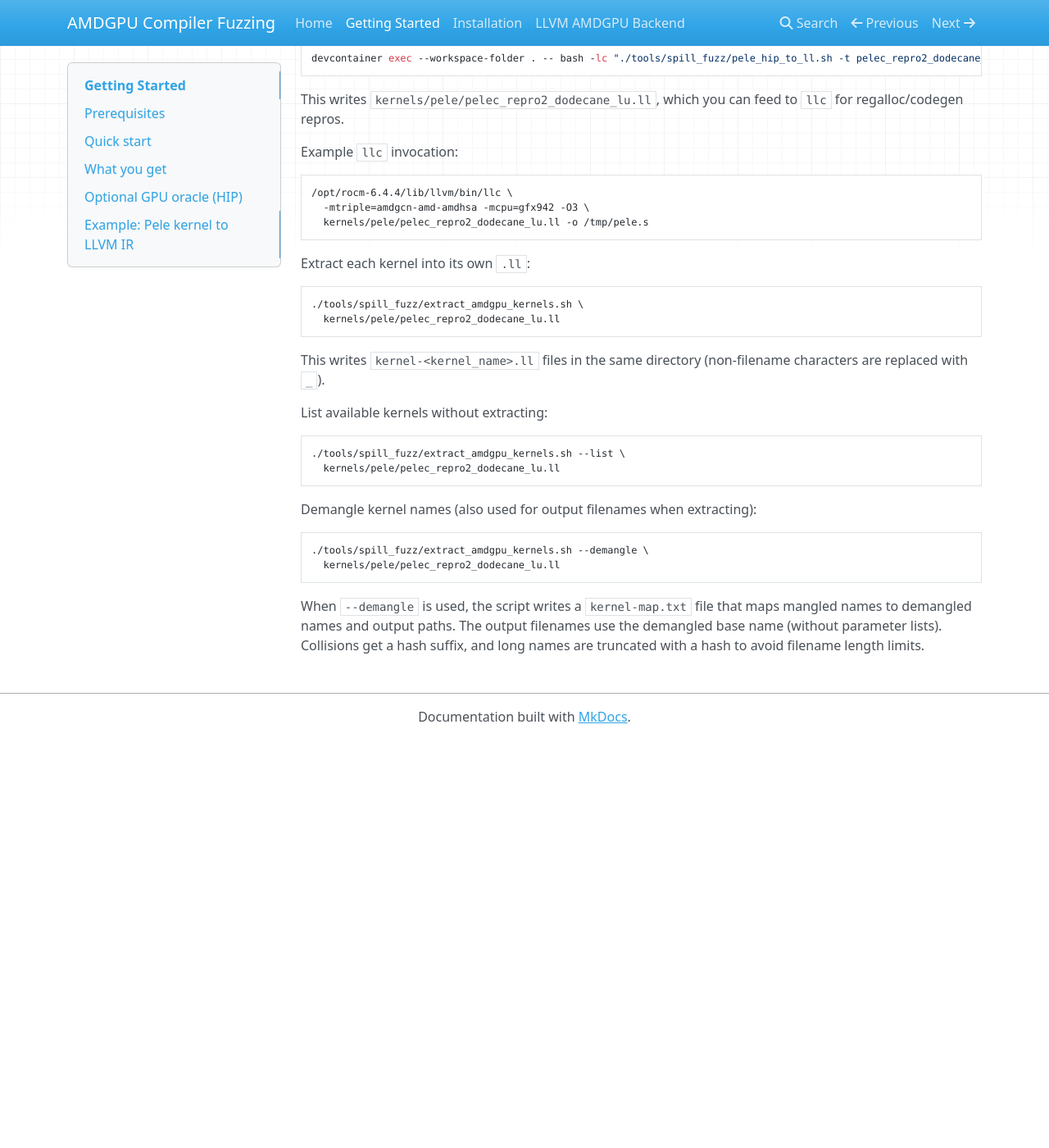
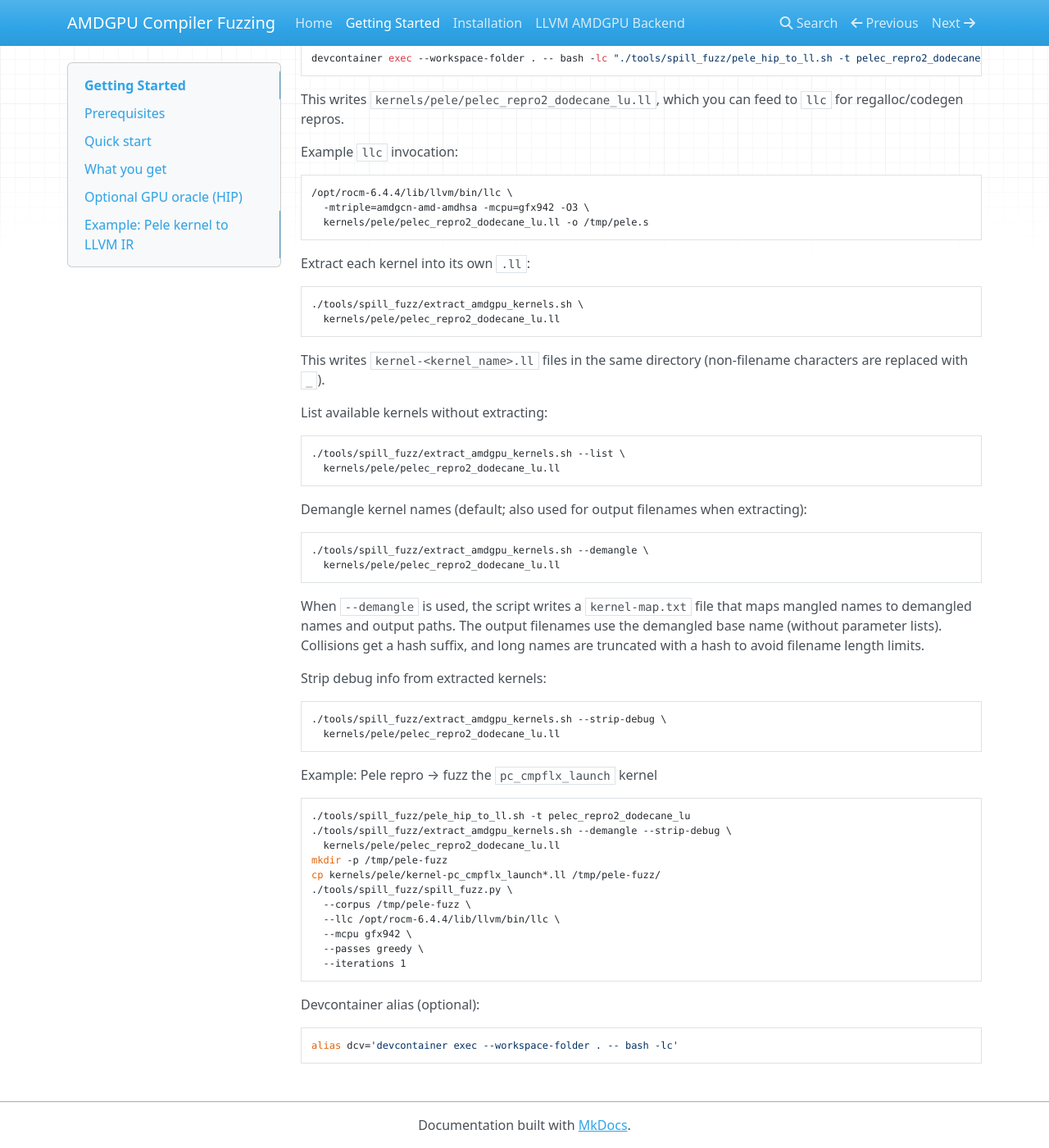
Before and after one commit to BenWibking/amdgpu-compiler-fuzzing, an MkDocs documentation site: the page built from docs/markdown/getting-started.md, in a window 1280 px wide and 1400 px high, scrolled down 1113 px. Shown: the whole window at 82% size. Built offline with MkDocs 1.6.1, drawn with Linux system fonts in a browser that asks for light colours; nearby versions of some CDN libraries; before the commit the page ends 2015 px from its top, so only the background shows below that.

Commit message:
add full workflow example

````diff
--- a/docs/markdown/getting-started.md
+++ b/docs/markdown/getting-started.md
@@ -89,7 +89,7 @@ List available kernels without extracting:
   kernels/pele/pelec_repro2_dodecane_lu.ll
 ```
 
-Demangle kernel names (also used for output filenames when extracting):
+Demangle kernel names (default; also used for output filenames when extracting):
 
 ```
 ./tools/spill_fuzz/extract_amdgpu_kernels.sh --demangle \
@@ -100,3 +100,32 @@ When `--demangle` is used, the script writes a `kernel-map.txt` file that maps
 mangled names to demangled names and output paths. The output filenames use the
 demangled base name (without parameter lists). Collisions get a hash suffix, and
 long names are truncated with a hash to avoid filename length limits.
+
+Strip debug info from extracted kernels:
+
+```
+./tools/spill_fuzz/extract_amdgpu_kernels.sh --strip-debug \
+  kernels/pele/pelec_repro2_dodecane_lu.ll
+```
+
+Example: Pele repro → fuzz the `pc_cmpflx_launch` kernel
+
+```
+./tools/spill_fuzz/pele_hip_to_ll.sh -t pelec_repro2_dodecane_lu
+./tools/spill_fuzz/extract_amdgpu_kernels.sh --demangle --strip-debug \
+  kernels/pele/pelec_repro2_dodecane_lu.ll
+mkdir -p /tmp/pele-fuzz
+cp kernels/pele/kernel-pc_cmpflx_launch*.ll /tmp/pele-fuzz/
+./tools/spill_fuzz/spill_fuzz.py \
+  --corpus /tmp/pele-fuzz \
+  --llc /opt/rocm-6.4.4/lib/llvm/bin/llc \
+  --mcpu gfx942 \
+  --passes greedy \
+  --iterations 1
+```
+
+Devcontainer alias (optional):
+
+```
+alias dcv='devcontainer exec --workspace-folder . -- bash -lc'
+```
````
Also changed, not shown: tools/spill_fuzz/README.md, 2 other files.
